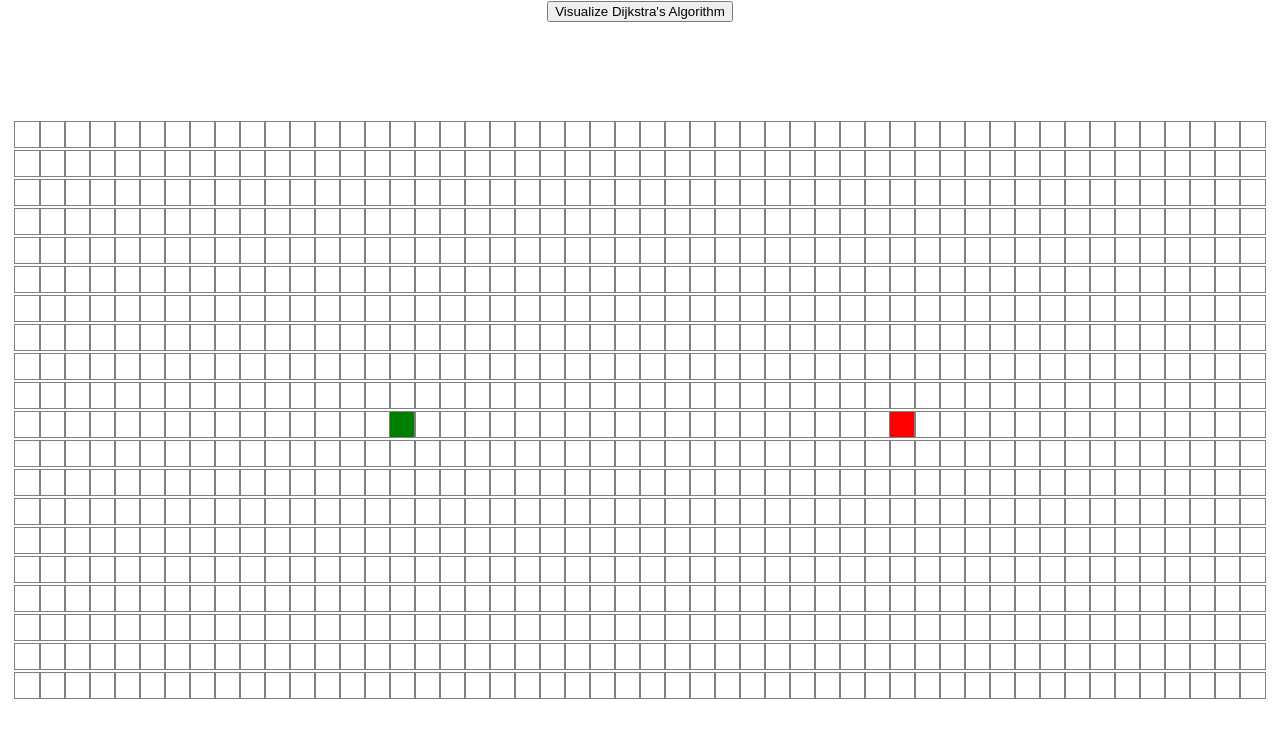
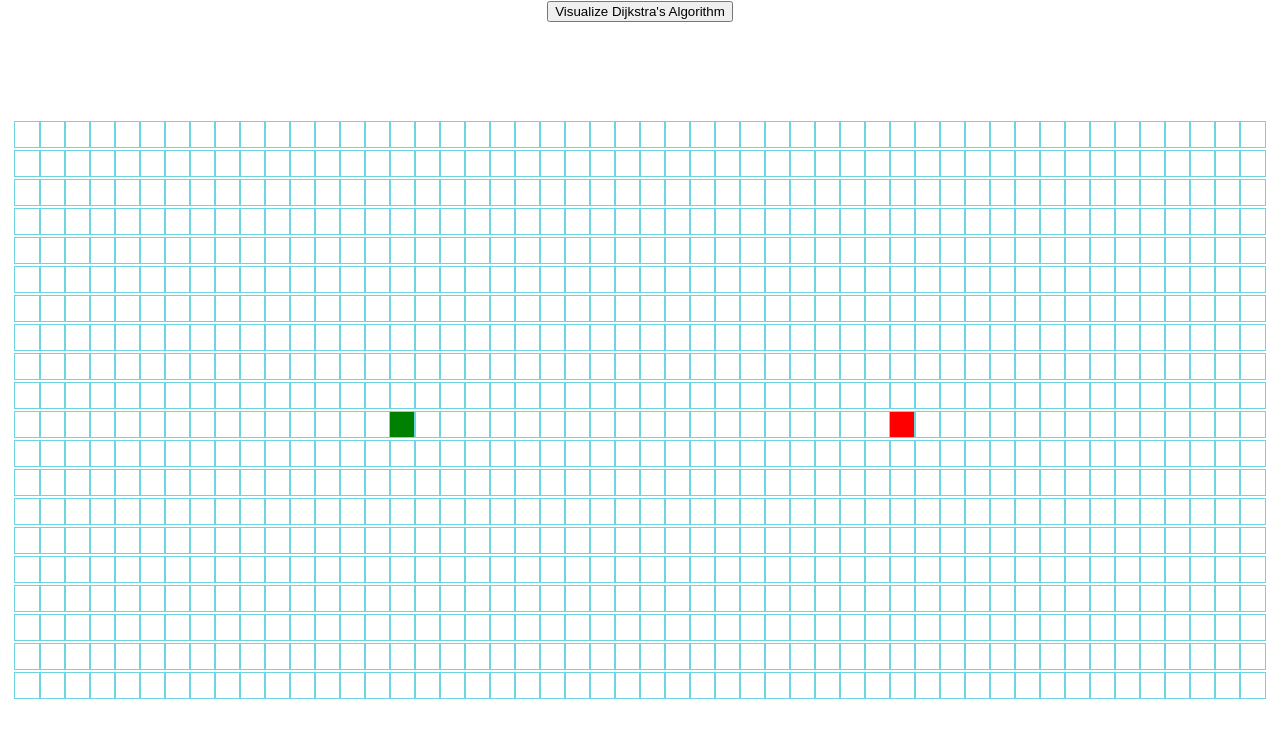
Before and after one commit to cjohnson74/AlgoViz, a React (Create React App) app: page / in a window 1280 px wide. Shown: the top 738 px of the page. Built offline with nearby package versions, Linux system fonts and the light colour scheme.

Commit message:
added more professional animations and colors

```diff
--- a/src/PathfindingVisualizer/Node/Node.css
+++ b/src/PathfindingVisualizer/Node/Node.css
@@ -1,7 +1,7 @@
 .node {
     width: 25px;
     height: 25px;
-    outline: 1px solid grey;
+    outline: 1px solid #6DD4E4;
     display: inline-block;
 }
 
@@ -14,9 +14,38 @@
 }
 
 .node-visited {
-    background-color: blue;
+    animation-name: visitedAnimation;
+    animation-duration: 1.5s;
+    animation-timing-function: ease-out;
+    animation-delay: 0;
+    animation-direction: alternate;
+    animation-iteration-count: 1;
+    animation-fill-mode: forwards;
+    animation-play-state: running;
 }
 
 .node-wall {
-    background-color: grey;
+    background-color: darkblue;
 }
+
+@keyframes visitedAnimation {
+    0% {
+        transform: scale(0.3);
+        background-color: #741023;
+        border-radius: 100%;
+    }
+
+    50% {
+        background-color: #EF381E;
+    }
+
+    75% {
+        transform: scale(1.2);
+        background-color: #FF6434;
+    }
+
+    100% {
+        transform: scale(1);
+        background-color: #5CC5DA;
+    }
+}
--- a/src/PathfindingVisualizer/PathfindingVisualizer.jsx
+++ b/src/PathfindingVisualizer/PathfindingVisualizer.jsx
@@ -42,6 +42,12 @@ export default class PathfindingVisualizer extends Component {
     for (let i = 0; i <= visitedNodesInOrder.length; i++) {
       setTimeout(() => {
         const node = visitedNodesInOrder[i];
+        const newGrid = this.state.grid.slice();
+        const newNode = {
+            ...node,
+            isVisited: true,
+        };
+        newGrid[node.row][node.col] = newNode;
         document.getElementById(`node-${node.row}-${node.col}`).className = 'node node-visited';
       }, 10 * i);
     }
```
